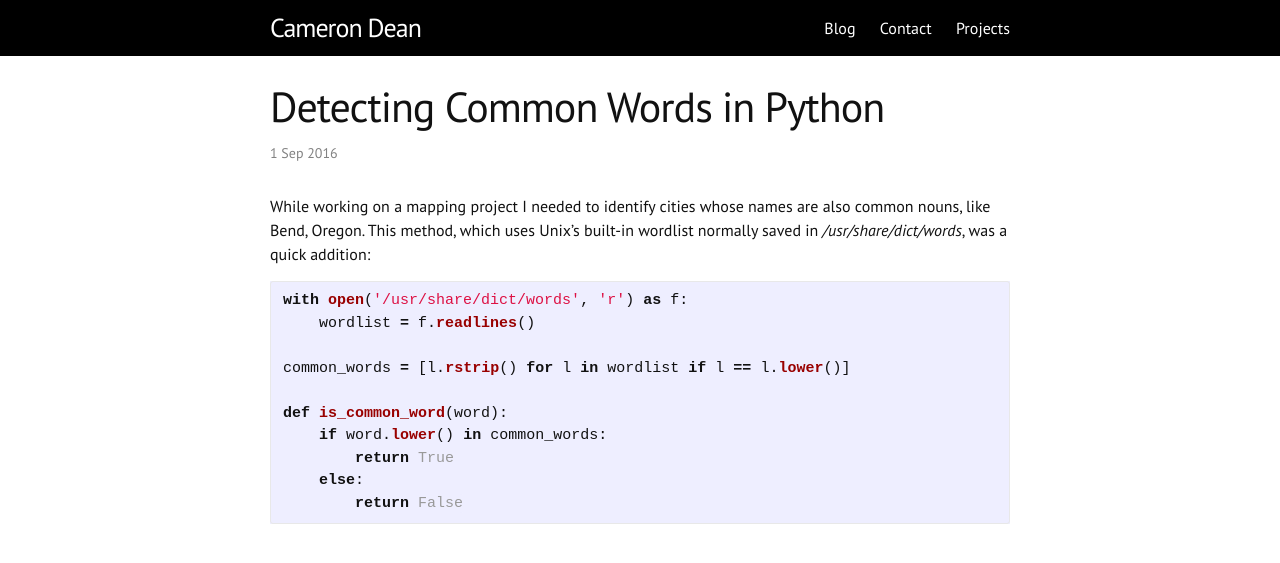
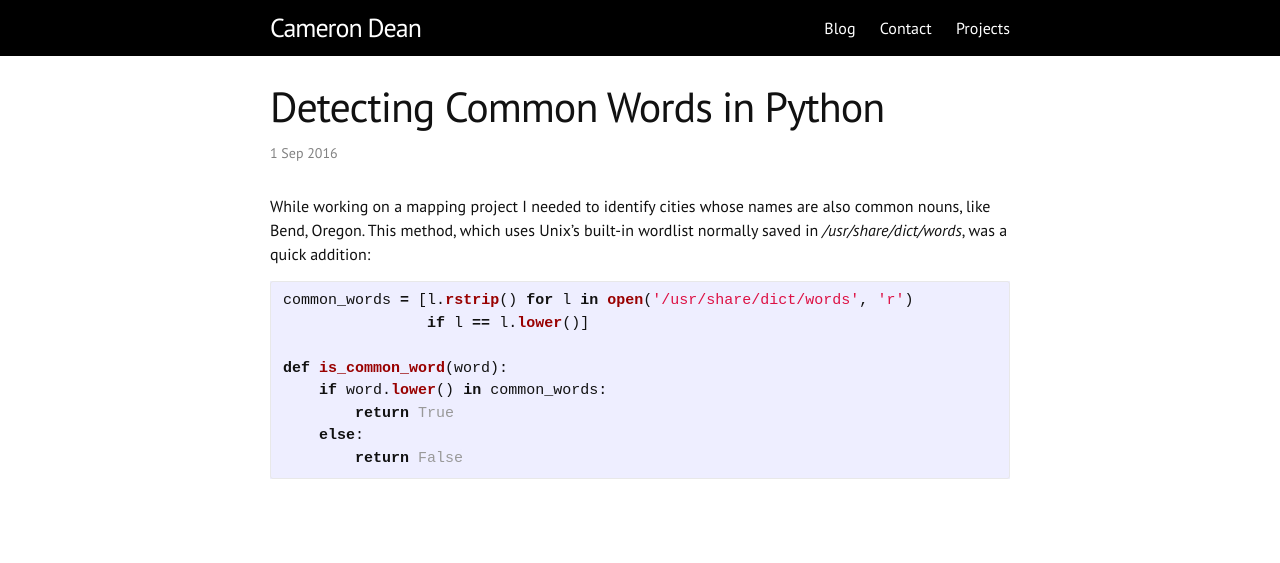
Before and after one commit to chdean/chdean.github.io, a Jekyll site: the page built from _posts/2016-09-01-common-words-python.md, in a window 1280 px wide. Shown: the top 563 px of the page. Built offline with Jekyll 4.4.1, drawn with Linux system fonts in a browser that asks for light colours.

Commit message:
Update 2016-09-01-common-words-python.md

````diff
--- a/_posts/2016-09-01-common-words-python.md
+++ b/_posts/2016-09-01-common-words-python.md
@@ -7,10 +7,8 @@ layout: post
 While working on a mapping project I needed to identify cities whose names are also common nouns, like Bend, Oregon.  This method, which uses Unix's built-in wordlist normally saved in */usr/share/dict/words*, was a quick addition:
 
 ```python
-with open('/usr/share/dict/words', 'r') as f:
-    wordlist = f.readlines()
-
-common_words = [l.rstrip() for l in wordlist if l == l.lower()]
+common_words = [l.rstrip() for l in open('/usr/share/dict/words', 'r')
+                if l == l.lower()]
 
 def is_common_word(word):
     if word.lower() in common_words:
````
